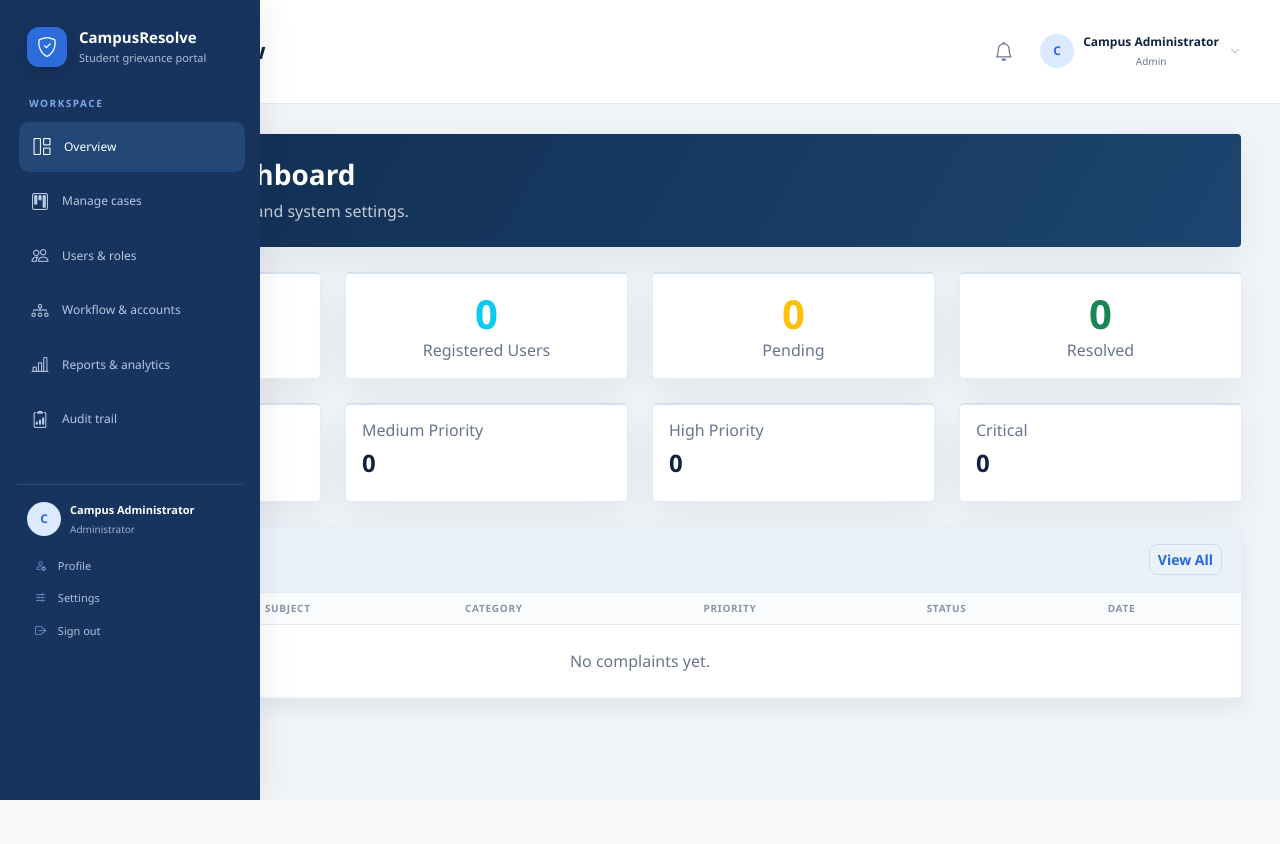
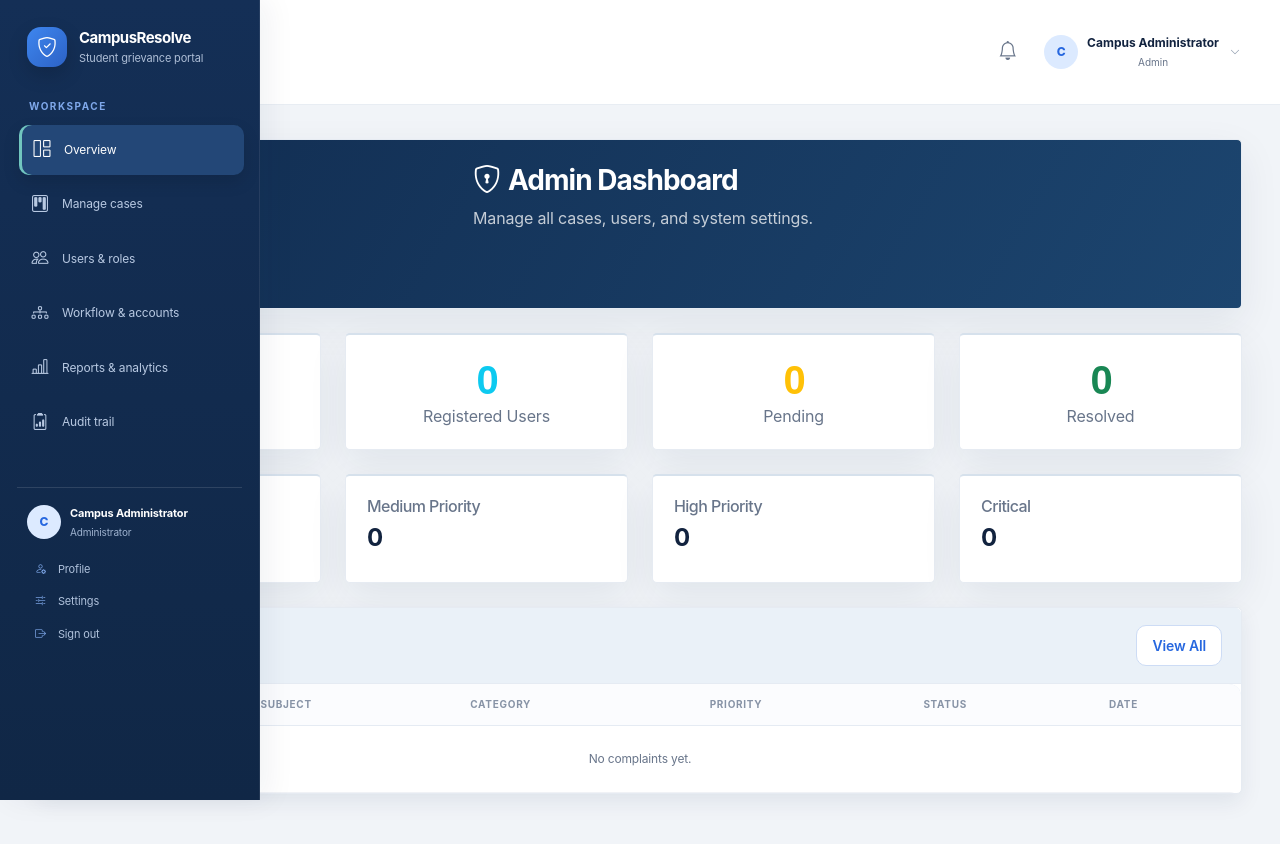
Before and after one commit to Shubh0o7/complaint-management-system, a PHP site: page /admin_dashboard.php in a window 1280 px wide. Before the commit the page ends 800 px from the top, so only its background shows below. Run offline with PHP 8.4, Linux system fonts and the light colour scheme; a user stored in the database is signed in; data comes from the database, SQL or seed files in the repository; data that the repository does not hold is empty; some libraries are stand-ins or nearby versions.

Commit message:
feat: apply full visual designer pass

```diff
--- a/assets/css/style.css
+++ b/assets/css/style.css
@@ -631,3 +631,82 @@ main .card .text-muted { color: var(--cr-muted) !important; }
 .role-admin table thead { background: #dfeaf4 !important; color: #163b62; }
 
 .case-label { color: var(--cr-blue); font-size: 10px; font-weight: 800; letter-spacing: 1px; text-transform: uppercase; }
+
+
+/* Final designer pass — editorial hierarchy, calm surfaces, and role-specific composition */
+:root {
+    --design-bg: #f7f9fc;
+    --design-surface: #ffffff;
+    --design-border: #e6ebf2;
+    --design-ink: #10233f;
+    --design-subtle: #728197;
+    --design-accent: #2d6cdf;
+    --design-accent-dark: #1f4fa8;
+    --design-mint: #1a9a83;
+    --design-lilac: #7558b8;
+    --design-radius: 16px;
+    --design-shadow: 0 14px 40px rgba(16,35,63,.075);
+}
+html { scroll-behavior: smooth; }
+body { background: var(--design-bg); color: var(--design-ink); font-family: 'Inter', 'DM Sans', 'Segoe UI', sans-serif; letter-spacing: -.01em; }
+h1, h2, h3, h4, h5, h6, .brand-lockup strong, .app-topbar h1 { font-family: 'Plus Jakarta Sans', 'Inter', 'Segoe UI', sans-serif; letter-spacing: -.035em; }
+a { transition: color .18s ease, background-color .18s ease, border-color .18s ease; }
+:focus-visible { outline: 3px solid rgba(45,108,223,.32); outline-offset: 3px; }
+.d-flex > .flex-grow-1 { background: transparent; }
+.sidebar { background: linear-gradient(180deg, #142f56 0%, #102746 100%) !important; border-right: 1px solid rgba(255,255,255,.08) !important; }
+.sidebar-brand { padding-bottom: 32px; }
+.brand-mark { background: linear-gradient(135deg, #3e86ef, #2c62c5); border-radius: 14px; }
+.sidebar-nav .nav-link { min-height: 44px; }
+.sidebar-nav .nav-link.active { box-shadow: inset 3px 0 #71c6bf, 0 7px 17px rgba(0,0,0,.12); }
+.app-topbar { position: sticky; top: 0; z-index: 900; background: rgba(255,255,255,.94); backdrop-filter: blur(14px); border-bottom-color: rgba(230,235,242,.9); }
+.app-topbar h1 { font-size: 23px; }
+main.p-4 { padding-top: 34px !important; }
+.card { background: var(--design-surface); border-color: var(--design-border) !important; border-radius: var(--design-radius) !important; box-shadow: var(--design-shadow) !important; }
+.card-header { background: linear-gradient(180deg, #fff, #fbfcfe) !important; }
+.card-body { padding: 21px; }
+.display-6 { font-family: 'Plus Jakarta Sans', sans-serif; letter-spacing: -.06em; }
+.btn { min-height: 38px; padding: 9px 15px; border-radius: 10px; letter-spacing: -.01em; }
+.btn-primary { background: linear-gradient(135deg, var(--design-accent), #4383e5); border-color: var(--design-accent); }
+.btn-primary:hover, .btn-primary:focus { background: linear-gradient(135deg, var(--design-accent-dark), #2d6cdf); border-color: var(--design-accent-dark); transform: translateY(-1px); }
+.btn-outline-primary { background: #fff; }
+.form-control, .form-select { min-height: 42px; background: #fbfcfe; }
+.form-control::placeholder { color: #a8b2c1; }
+.table-responsive { border-radius: 12px; }
+.table { margin-bottom: 0; }
+.table thead th { padding-top: 13px; padding-bottom: 13px; }
+.table tbody tr { transition: background-color .18s ease; }
+.table tbody tr:hover { background: #f7faff; }
+.badge { font-weight: 700; letter-spacing: .01em; }
+.alert { box-shadow: 0 7px 20px rgba(16,35,63,.055); }
+.breadcrumb { font-size: 11px; }
+
+/* Personal / split-screen composition */
+.role-user main > .card.bg-primary { min-height: 188px; display: flex; align-items: center; }
+.role-user main > .row:first-of-type { --bs-gutter-x: 16px; }
+.role-user main > .row:first-of-type .card-body { min-height: 132px; display: flex; flex-direction: column; justify-content: center; }
+.role-user main > .row:last-of-type { align-items: stretch; }
+
+/* Department / operations board composition */
+.role-department main > .container-fluid > .row:first-of-type { --bs-gutter-x: 14px; }
+.role-department main > .container-fluid > .row:first-of-type .card-body { min-height: 118px; }
+.role-department main > .container-fluid > .card { box-shadow: 0 12px 28px rgba(26,92,84,.08) !important; }
+.role-department .table td:first-child a { color: #146f68; }
+
+/* Officer / focused investigation composition */
+.role-officer main > .container-fluid > .row:first-of-type .card-body { min-height: 116px; }
+.role-officer main > .container-fluid > .card .table { font-size: 12px; }
+.role-officer main > .container-fluid > .card .table td { vertical-align: middle; }
+.role-officer .modal-content { border: 0; border-top: 4px solid var(--design-lilac); border-radius: 15px; }
+
+/* Admin / asymmetrical control-center composition */
+.role-admin main > .card.bg-dark { min-height: 170px; display: flex; align-items: center; }
+.role-admin main > .row:first-of-type .card-body { min-height: 126px; display: flex; flex-direction: column; justify-content: center; }
+.role-admin main > .row:nth-of-type(2) .card-body { min-height: 98px; }
+.role-admin main > .card:last-child .table { font-size: 12px; }
+
+@media (max-width: 760px) {
+    .app-topbar h1 { font-size: 18px; }
+    main.p-4 { padding-top: 22px !important; }
+    .card-body { padding: 17px; }
+    .role-user main > .card.bg-primary, .role-admin main > .card.bg-dark { min-height: 150px; }
+}
```
